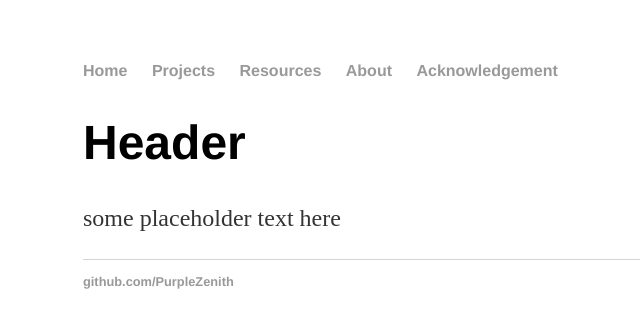
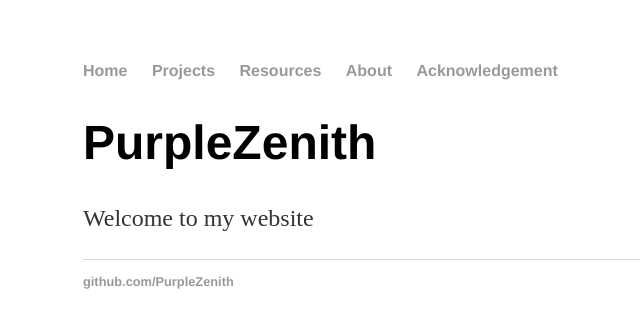
Before and after one commit to PurpleZenith/PurpleZenith.github.io, a Jekyll site: the page built from index.html, in a window 1280 px wide. Shown: the top 328 px of the page, without its empty margins (109-749 px from the left). Built offline with Jekyll 4.4.1, drawn with Linux system fonts in a browser that asks for light colours; Markdown is read by kramdown in place of the engine named in the settings.

Commit message:
changed home page

```diff
--- a/index.html
+++ b/index.html
@@ -1,9 +1,9 @@
 ---
 layout: default
-title: PurpleZenith
+title: PurpleZenith's Website
 ---
 
 		<div class="blurb">
-			<h1>Header</h1>
-			<p>some placeholder text here</p>
+			<h1>PurpleZenith</h1>
+			<p>Welcome to my website</p>
 		</div>
```
Also changed, not shown: readme.md (deleted).
